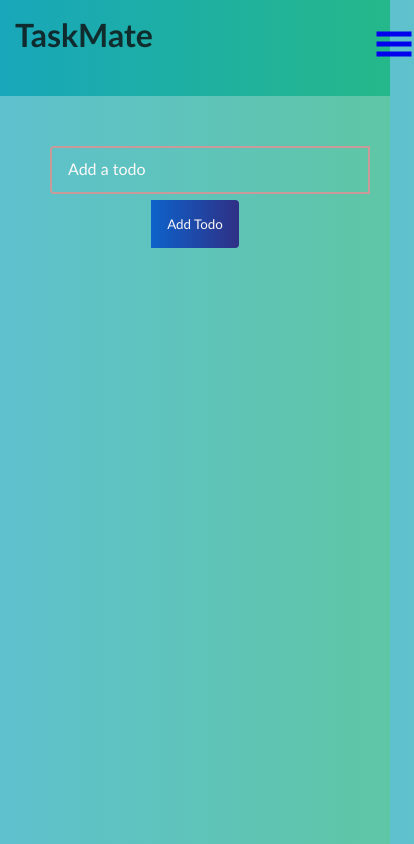
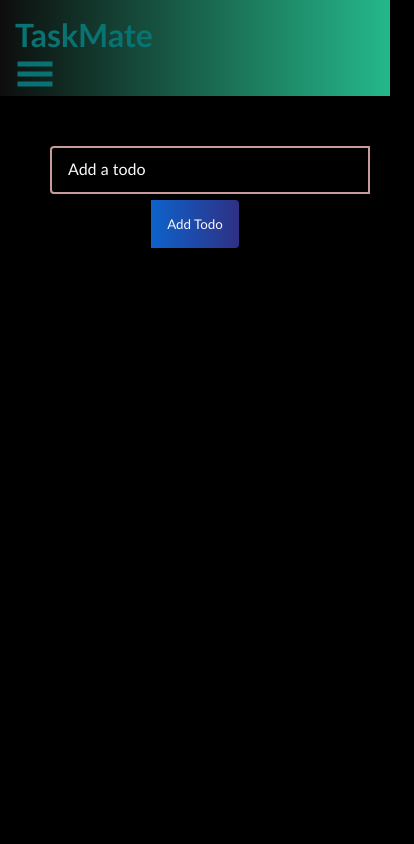
Before and after one commit to iishaan30/Taskmate, a React (Create React App) app: page / in a window 390 px wide. Shown: the whole page, 414 px wide, since content can reach past the window. Built offline with nearby package versions, Linux system fonts and the light colour scheme.

Commit message:
Updated Nabar

```diff
--- a/src/App.css
+++ b/src/App.css
@@ -7,11 +7,7 @@
 }
 
 body {
-  background: linear-gradient(
-    90deg,
-    rgb(94, 193, 206) 0%,
-    rgb(95, 198, 165) 100%
-  );
+  background: black
 }
 
 .todo-app {
@@ -109,7 +105,7 @@ h1 {
   color: #fff;
   background: linear-gradient(
     90deg,
-    rgb(137, 223, 104) 0%,
+    rgb(154, 215, 130) 0%,
     rgb(104, 223, 209) 100%
   );
 
@@ -121,7 +117,7 @@ h1 {
 .todo-row:nth-child(4n + 1) {
   background: linear-gradient(
     90deg,
-    rgb(137, 223, 104) 0%,
+    rgb(154, 215, 130) 0%,
     rgb(104, 223, 209) 100%
   );
 }
@@ -129,7 +125,7 @@ h1 {
 .todo-row:nth-child(4n + 2) {
   background: linear-gradient(
     90deg,
-    rgb(137, 223, 104) 0%,
+    rgb(154, 215, 130) 0%,
     rgb(104, 223, 209) 100%
   );
 }
@@ -137,7 +133,7 @@ h1 {
 .todo-row:nth-child(4n + 3) {
   background: linear-gradient(
     90deg,
-    rgb(137, 223, 104) 0%,
+    rgb(154, 215, 130) 0%,
     rgb(104, 223, 209) 100%
   );
 }
--- a/src/components/TodoList.js
+++ b/src/components/TodoList.js
@@ -35,6 +35,7 @@ function TodoList() {
             return;
         }
         setTodos(prev => prev.map(item => (item.id === todoId ? newValue : item)))
+
     }
 
     const removeTodo = id => {
--- a/src/components/navbar.js
+++ b/src/components/navbar.js
@@ -10,6 +10,11 @@ const Navbar = () => {
 
         <div className='logo'>
             <h2>TaskMate</h2>
+            <div className='hamburger-menu'>
+                <a href="#" onClick={() => setShowMediaIcons(!showMediaIcons)}>
+                    <GiHamburgerMenu id="hamburger"/>
+                </a>
+            </div>
         </div>
 
         <div className = {showMediaIcons ? "menu-link mobile-menu-link" : "menu-link"}>
@@ -28,11 +33,7 @@ const Navbar = () => {
             </ul>
 
         </div>
-        <div className='hamburger-menu'>
-                <a href="#" onClick={() => setShowMediaIcons(!showMediaIcons)}>
-                    <GiHamburgerMenu id="hamburger"/>
-                </a>
-            </div>
+
     </nav>
     </>
   )
--- a/src/components/navstyle.css
+++ b/src/components/navstyle.css
@@ -2,14 +2,17 @@
     display: grid;
     height: 5rem;
     width: 100%;
-    color: rgba(15, 15, 16, 0.814);
+    color: rgb(9, 114, 114);
     font-size: 24px;
     background: linear-gradient(
       90deg,
-      rgb(24, 167, 186) 0%,
+      rgb(13, 13, 13) 0%,
       rgb(37, 184, 138) 100%
     );
     grid-template-columns: 10rem 1fr 2fr 1fr 10rem;
+}
+.main-nav .hamburger-menu {
+    display: none;
 }
 .logo{
     grid-column: 1/3;
@@ -17,6 +20,7 @@
     align-items: center;
     padding: 15px;
 }
+
 .menu-link {
     grid-column: 3/4;
 }
@@ -38,12 +42,17 @@
     color: rgb(10, 10, 10);
 }
 .hamburger-menu{
-    grid-column: 5/5;
+    display: flex;
+    grid-column: 4/4;
+    margin-left: 900px;
     text-align: center;
     margin: auto;
-    margin-right: 500px;
-    position: relative;
+    position: fixed;
 
+}
+
+#hamburger{
+    color: rgb(9, 114, 114);
 }
 
 @media (max-width: 1080px) {
@@ -74,17 +83,18 @@
         z-index: 99;
     }
     .mobile-menu-link {
-        background-color: rgb(243, 246, 249);
+        background-color: rgb(73, 135, 145);
         height: 20rem;
         display: grid;
         grid-column: 2/5;
         align-items: center;
         padding-left: 3rem;
-        transition: all 2s linear;
+        /* transition: all 1s linear; */
         transform-origin: top;
-        box-shadow: rgba(50, 50, 93, 0.25) 0px 50px 100px -20px,
-      rgba(0, 0, 0, 0.3) 0px 30px 60px -30px;
 
+    }
+    .mobile-menu-link :hover{
+        color: aliceblue;
     }
     .mobile-menu-link ul {
         height: 20rem;
```
